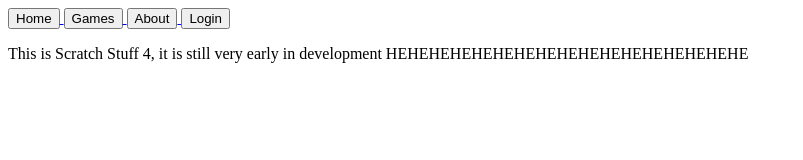
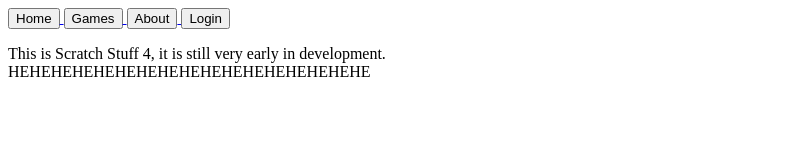
Before and after one commit to amongusrizzler/scratch-stuff-4, a plain HTML site: page public/About.html in a window 1280 px wide. Shown: the whole page, without its empty margins (0-803 px from the left). Drawn offline with Linux system fonts and the light colour scheme.

Commit message:
Update About.html

```diff
--- a/public/About.html
+++ b/public/About.html
@@ -19,7 +19,6 @@
                 <button>Login</button>
             </a>
            </div>
-            <p>This is Scratch Stuff 4, it is still very early in development
-            HEHEHEHEHEHEHEHEHEHEHEHEHEHEHEHEHE</p>
+            <p>This is Scratch Stuff 4, it is still very early in development.<br>HEHEHEHEHEHEHEHEHEHEHEHEHEHEHEHEHE</p>
         </body>
     </html>
```
